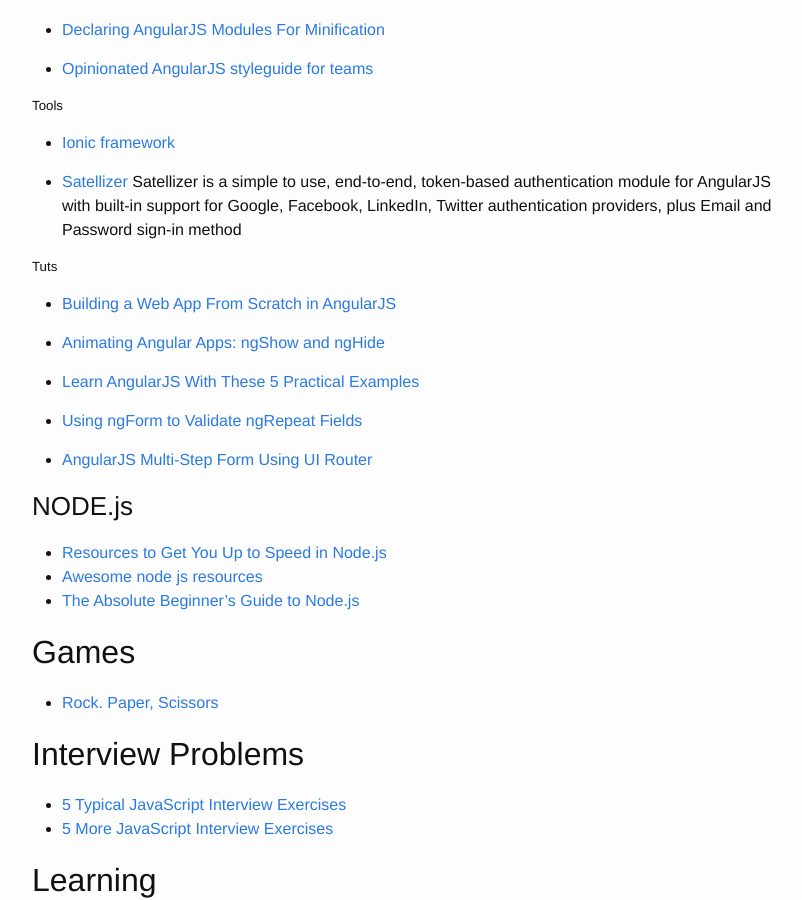
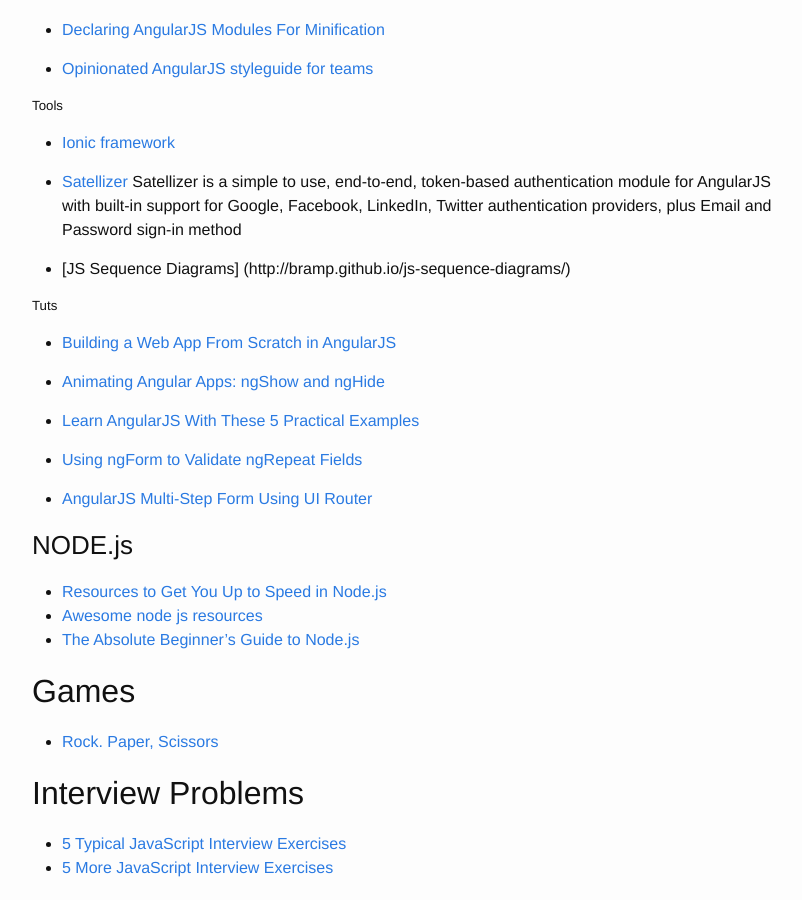
Before and after one commit to brownerd/brownerd.github.io, a Jekyll site: the page built from _posts/2014-10-06-reading-list-2014.md, in a window 1280 px wide and 900 px high, scrolled down 13911 px. Shown: the whole window, without its empty margins (238-1040 px from the left). Built offline with Jekyll 4.4.1, drawn with Linux system fonts in a browser that asks for light colours; emoji names are drawn with the system emoji font.

Commit message:
add JS Sequence Diagrams

```diff
--- a/_posts/2014-10-06-reading-list-2014.md
+++ b/_posts/2014-10-06-reading-list-2014.md
@@ -688,6 +688,8 @@ Read more at http://www.airpair.com/angularjs#kDjhIu23Z9VHtPTe.99](http://www.ai
 - [Satellizer](https://github.com/sahat/satellizer)
  Satellizer is a simple to use, end-to-end, token-based authentication module for AngularJS with built-in support for Google, Facebook, LinkedIn, Twitter authentication providers, plus Email and Password sign-in method
 
+- [JS Sequence Diagrams] (http://bramp.github.io/js-sequence-diagrams/)
+
 
 ##### Tuts
 - [Building a Web App From Scratch in AngularJS](http://code.tutsplus.com/tutorials/building-a-web-app-from-scratch-in-angularjs--net-32944)
@@ -812,6 +814,8 @@ Event Capturing and Bubbling in JavaScript](http://www.kirupa.com/html5/event_ca
 
 
 
+
+
 ## SkillShare
 - [Style Your Letters Boldly: Hand-Addressed Envelopes](http://www.skillshare.com/classes/design/Style-Your-Letters-Boldly-Hand-Addressed-Envelopes/879137555?via=landing-subject)
 - [Techniques for Lettering with Illustrator](http://www.skillshare.com/classes/design/Techniques-for-Lettering-with-Illustrator/1282611972)
@@ -836,6 +840,12 @@ Event Capturing and Bubbling in JavaScript](http://www.kirupa.com/html5/event_ca
 
 ## Video Stock
 - [Mazwai](http://mazwai.com/)
+
+
+
+
+
+
 
 
 # Presentations
```
